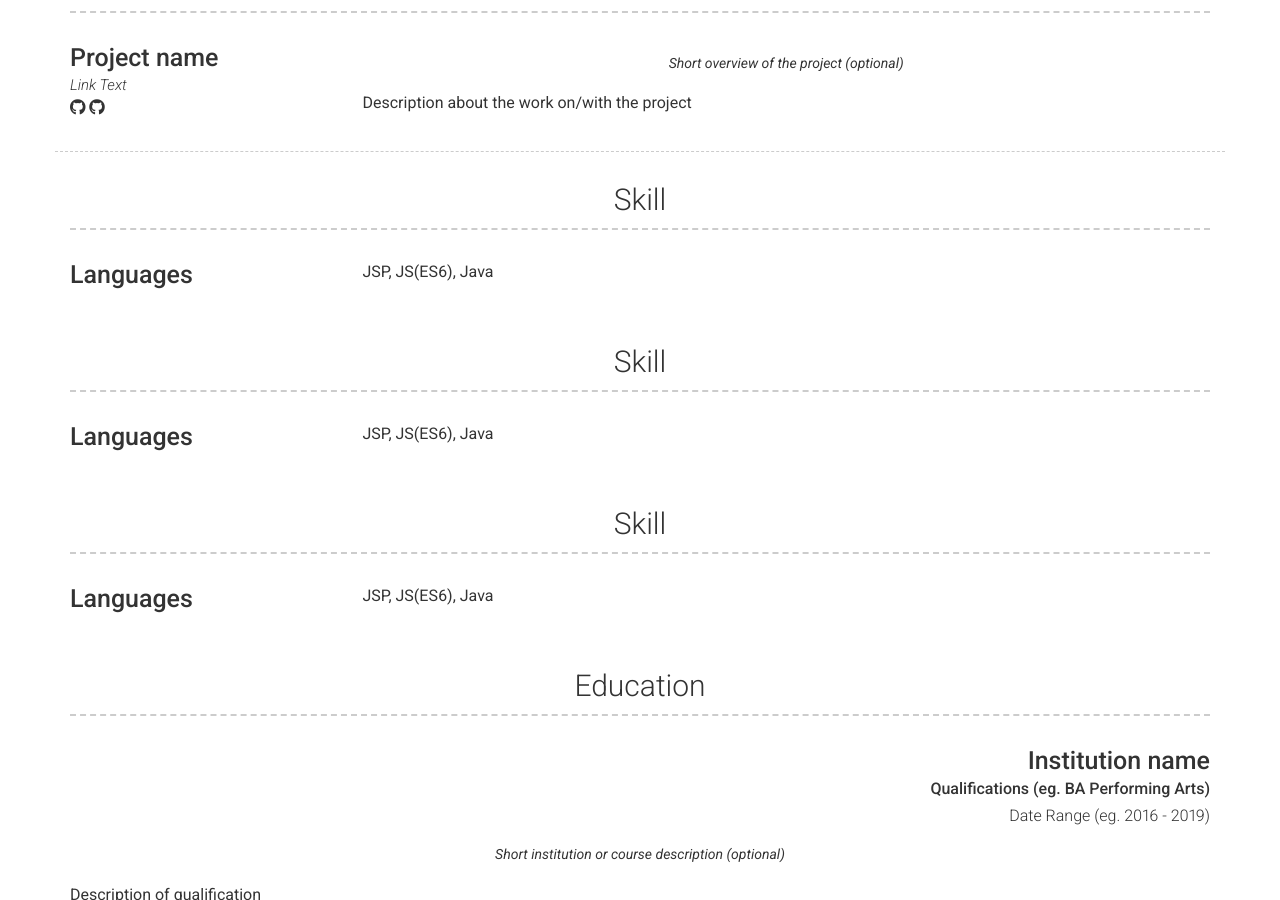
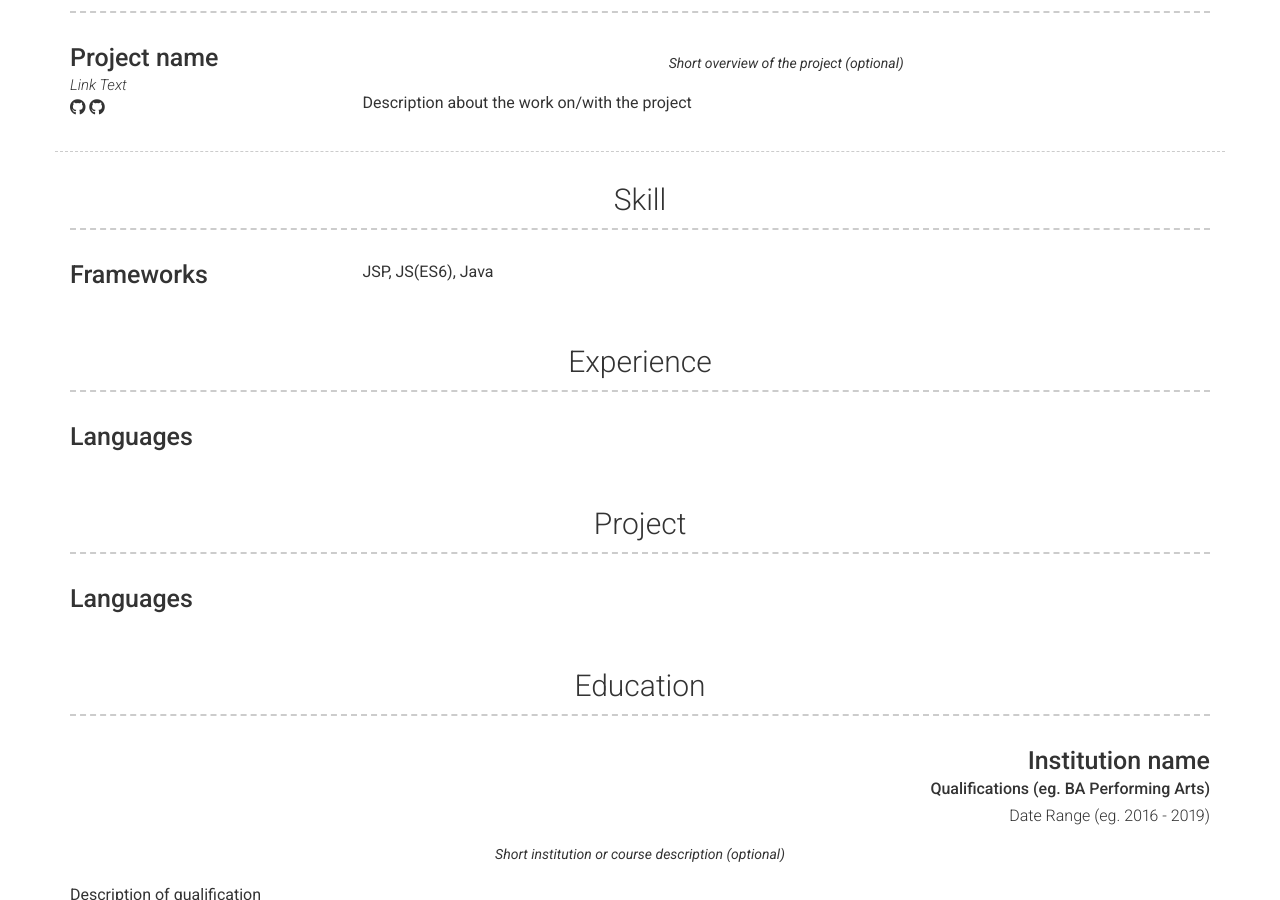
Before and after one commit to rlawodn102/rlawodn102.github.io, a Jekyll site: the page built from index.md, in a window 1280 px wide and 900 px high, scrolled down 564 px. Built offline with Jekyll 4.4.1, drawn with Linux system fonts in a browser that asks for light colours; nearby versions of some CDN libraries.

Commit message:
content check

```diff
--- a/_config.yml
+++ b/_config.yml
@@ -88,21 +88,22 @@ content:
         #   Short description of the company (optional)
         description: | # this will include new lines to allow paragraphs
           JSP, JS(ES6), Java
-        # title:
-  - title: Skill
+        title: Frameworks
+          # & Libraries
+  - title: Experience
     layout: list
     content:
       - layout: left
         title: Languages
         description: | # this will include new lines to allow paragraphs
-          JSP, JS(ES6), Java
-  - title: Skill
+
+  - title: Project
     layout: list
     content:
       - layout: left
         title: Languages
         description: | # this will include new lines to allow paragraphs
-          JSP, JS(ES6), Java
+
   - title: Education
     layout: list
     content:
```
